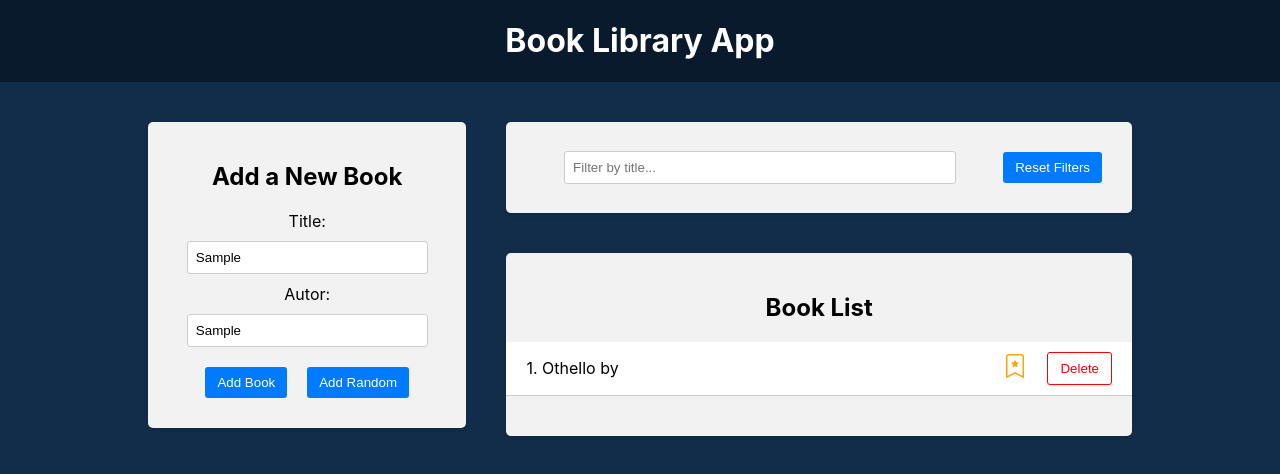
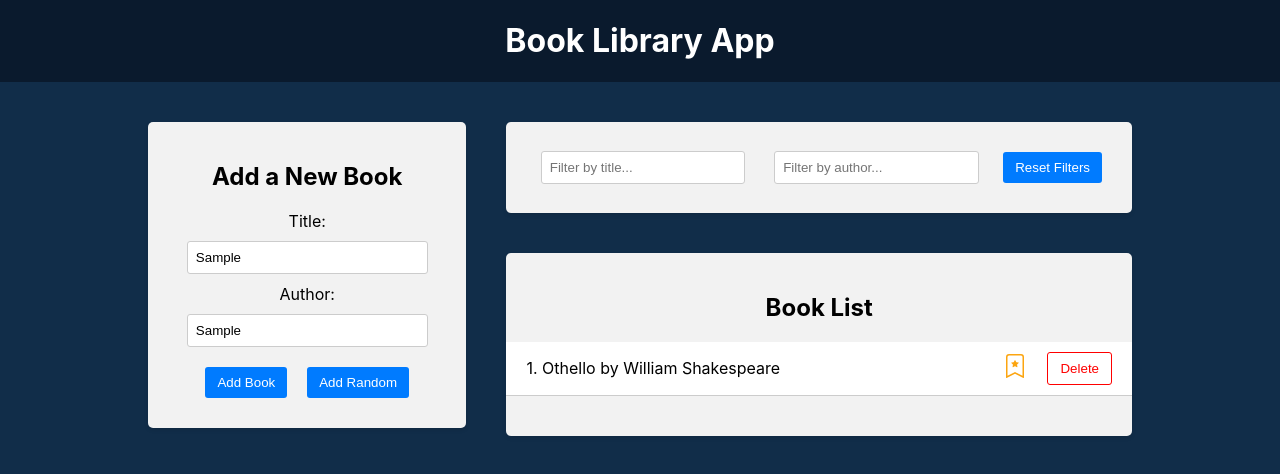
Before and after one commit to 95Kiryl/ToDoList_React, a React (Create React App) app in the folder 30-react-redux/frontend/: page / in a window 1280 px wide. Both pictures are taken after typing "Sample", "Sample" into the empty fields and a click on the button "Add Random". Shown: the top 474 px of the page. Built offline with nearby package versions, Linux system fonts and the light colour scheme.

Commit message:
Add filter by author

```diff
--- a/30-react-redux/frontend/src/components/BookForm/BookForm.js
+++ b/30-react-redux/frontend/src/components/BookForm/BookForm.js
@@ -7,7 +7,7 @@
 
 const BookForm = () => {
     const [title, setTitle] = useState('');
-    const [autor, setAutor] = useState('');
+    const [author, setAuthor] = useState('');
     const dispatch = useDispatch();
 
     const handelAddRandomBook = () => {
@@ -19,10 +19,10 @@
     const handleSubmit = (event) => {
         event.preventDefault();
 
-        if (title && autor) {
-            dispatch(addBook(createBookWithID({ title, autor })));
+        if (title && author) {
+            dispatch(addBook(createBookWithID({ title, author })));
             setTitle('');
-            setAutor('');
+            setAuthor('');
         }
     }
 
@@ -39,12 +39,12 @@
                         onChange={(e) => setTitle(e.target.value)} />
                 </div>
                 <div>
-                    <label htmlFor="autor">Autor: </label>
+                    <label htmlFor="autor">Author: </label>
                     <input
                         type='text'
-                        id='autor'
-                        value={autor}
-                        onChange={(e) => setAutor(e.target.value)} />
+                        id='author'
+                        value={author}
+                        onChange={(e) => setAuthor(e.target.value)} />
                 </div>
                 <button type='submit'>Add Book</button>
                 <button type="button" onClick={handelAddRandomBook}>Add Random</button>
--- a/30-react-redux/frontend/src/components/BookList/BookList.js
+++ b/30-react-redux/frontend/src/components/BookList/BookList.js
@@ -1,12 +1,13 @@
 import { deleteBook, toggleFavorite } from '../../redux/books/actionCreators';
 import { useDispatch, useSelector } from 'react-redux';
-import { selectTitleFilter } from '../../redux/slices/filterSlice';
+import { selectTitleFilter, selectAuthorFilter } from '../../redux/slices/filterSlice';
 import { BsBookmarkStarFill, BsBookmarkStar } from 'react-icons/bs';
 import './BookList.css';
 
 const BookList = () => {
     const books = useSelector((state) => state.books);
     const titleFilter = useSelector(selectTitleFilter);
+    const authorFilter = useSelector(selectAuthorFilter);
     const dispatch = useDispatch();
 
     const handleDeleteBook = (id) => {
@@ -19,7 +20,9 @@
 
     const filteredBooks = books.filter((book) => {
         const matchesTitle = book.title.toLowerCase().includes(titleFilter.toLowerCase());
-        return matchesTitle;
+        const matchesAuthor = book.author.toLowerCase().includes(authorFilter.toLowerCase());
+
+        return matchesTitle && matchesAuthor;
     })
 
     return (
@@ -32,7 +35,7 @@
                     {filteredBooks.map((book, i) => (
                         <li key={book.id}>
                             <div className='book-info'>
-                                {++i}. {book.title} by {book.autor}
+                                {++i}. {book.title} by {book.author}
                             </div>
                             <div className='book-actions'>
                                 <span onClick={() => handleToggleFavorite(book.id)}>
@@ -52,4 +55,4 @@
     )
 }
 
-export default BookList
+export default BookList;
--- a/30-react-redux/frontend/src/components/Filter/Filter.js
+++ b/30-react-redux/frontend/src/components/Filter/Filter.js
@@ -1,13 +1,18 @@
-import { setTitleFilter, selectTitleFilter, resetFilters } from '../../redux/slices/filterSlice';
+import { setTitleFilter, selectTitleFilter, resetFilters, setAuthorFilter, selectAuthorFilter } from '../../redux/slices/filterSlice';
 import { useDispatch, useSelector } from 'react-redux';
 import './Filter.css';
 
 const Filter = () => {
     const dispatch = useDispatch();
     const titleFilter = useSelector(selectTitleFilter);
+    const authorFilter = useSelector(selectAuthorFilter);
 
     const handleTitleFilterChange = (e) => {
         dispatch(setTitleFilter(e.target.value))
+    }
+
+    const handleAuthorFilterChange = (e) => {
+        dispatch(setAuthorFilter(e.target.value))
     }
 
     const handleResetFilters = () => {
@@ -24,6 +29,13 @@
                         type="text"
                         placeholder="Filter by title..." />
                 </div>
+                <div className="filter-group">
+                    <input
+                        value={authorFilter}
+                        onChange={handleAuthorFilterChange}
+                        type="text"
+                        placeholder="Filter by author..." />
+                </div>
                 <button type="button" onClick={handleResetFilters}>Reset Filters</button>
             </div>
         </div>
--- a/30-react-redux/frontend/src/redux/slices/filterSlice.js
+++ b/30-react-redux/frontend/src/redux/slices/filterSlice.js
@@ -1,7 +1,8 @@
 import { createSlice } from '@reduxjs/toolkit';
 
 const initialState = {
-    title: ''
+    title: '',
+    author: ''
 }
 
 const filterSlice = createSlice({
@@ -12,14 +13,19 @@
             // return { ...state, title: action.payload }
             state.title = action.payload;
         },
+        setAuthorFilter: (state, action) => {
+            state.author = action.payload;
+        },
         resetFilters: (state) => {
             return initialState;
         }
     }
 })
 
-export const { setTitleFilter, resetFilters } = filterSlice.actions;
+export const { setTitleFilter, setAuthorFilter, resetFilters } = filterSlice.actions;
 
 export const selectTitleFilter = (state) => state.filter.title;
 
+export const selectAuthorFilter = (state) => state.filter.author;
+
 export default filterSlice.reducer;
```
